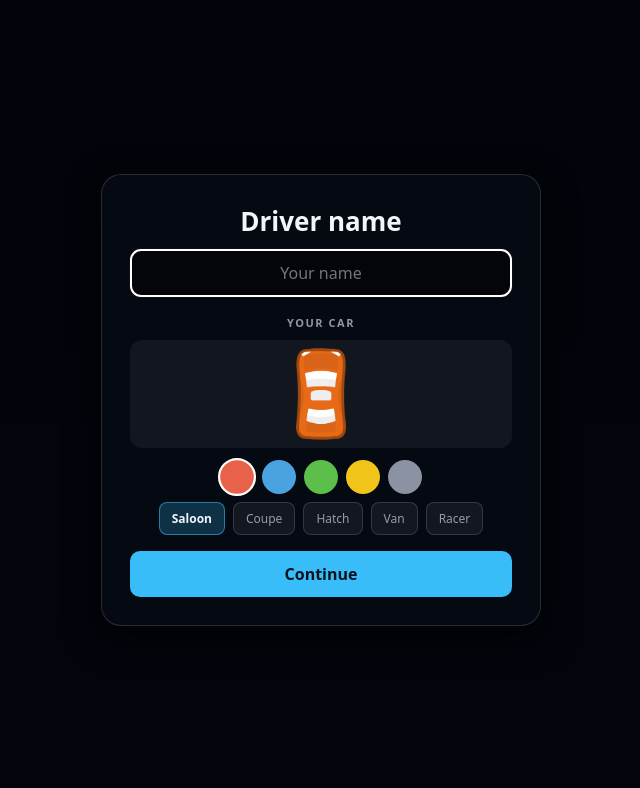
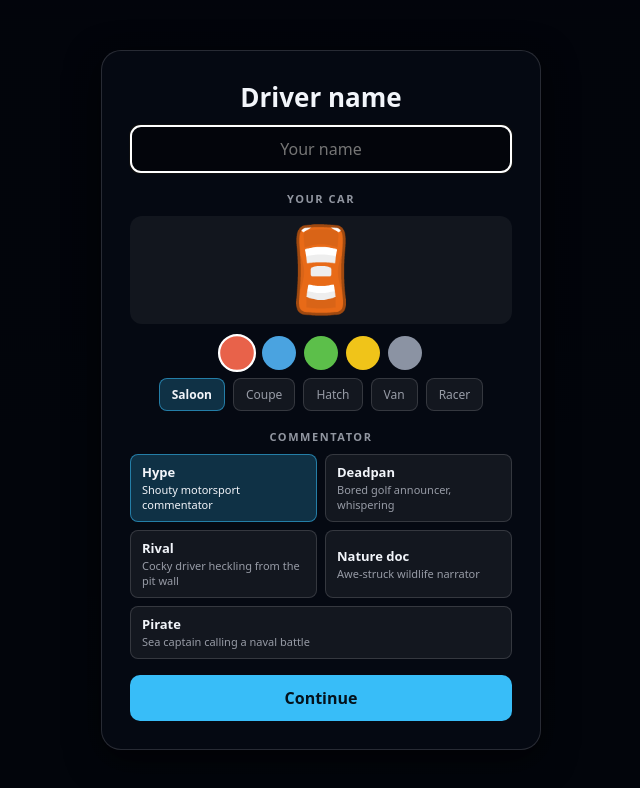
Before and after one commit to RegMCS/hackcmu2026_worksonmymachine, a website built with Vite: page client/index.html in a window 1280 px wide. Both pictures are taken after a click on the button "Play with arrow keys instead". Shown: the whole page, without its empty margins (319-959 px from the left). Built offline with nearby package versions, Linux system fonts and the light colour scheme; files whose address does not match are found by name.

Commit message:
Let the player pick the commentator
Ports the persona idea from the aden branch, which was a real improvement: the
commentator is a character you choose, not a fixed announcer. Five personas
(hype, deadpan, rival, nature doc, pirate) with an ElevenLabs voice picker
populated from the account.

Adapted in one way that matters. On aden the persona WAS the system prompt.
Here it layers onto one, because this codebase's prompt also carries the event
vocabulary and the rule that there is no throttle, brake or gearbox - a
commentator improvising about flooring it out of a corner is describing a game
nobody is playing. Personas change the voice, not the facts. The fixed
'excited sports-commentator register' rule is gone, since it fought every
persona that is not hype.

Persona and voice apply to LIVE lines only. The committed phrase bank stays the
primary path: re-synthesising 54 phrases per persona would cost roughly a
thousand credits each against a ~10,000/month tier, and the bank is what makes
the common events instant. hype is the default because the bank was generated
in that register, so the cached and live lines match.

The voice list comes from the account rather than a hardcoded id - free plans
can only synthesise with voices actually added to the account. Caller-supplied
voice ids are shape-checked before going into a URL. Absent key, failed fetch
or a server without the route all collapse to the same thing: the dropdown
stays hidden and commentary works as before.

Verified in a browser: five buttons, one pressed at a time, choice persists,
and the dropdown stays hidden against a server that lacks /api/voices.

```diff
--- a/client/index.html
+++ b/client/index.html
@@ -77,6 +77,14 @@
         <div class="shapes" id="car-shapes"></div>
       </div>
 
+      <div class="picker">
+        <h3>Commentator</h3>
+        <div class="personas" id="persona-list"></div>
+        <select id="voice-select" class="voice-select" aria-label="Commentary voice">
+          <option value="">Default voice</option>
+        </select>
+      </div>
+
       <button id="btn-name" class="primary">Continue</button>
     </div>
   </div>
--- a/client/src/audio/commentary.ts
+++ b/client/src/audio/commentary.ts
@@ -2,6 +2,7 @@ import { EVENT_PRIORITY, type GameEvent, type GameEventType } from '../game/even
 import { api } from '../net/api';
 import { PhraseBank, type PickedPhrase } from './phraseBank';
 import { getAudioContext, unlockAudio } from './context';
+import { PERSONA_DEFAULT } from '../../../shared/personas';
 
 /**
  * Live race commentary.
@@ -48,6 +49,17 @@ export class Commentator {
    *  if the TTS quota runs out mid-event. */
   onLine: ((text: string, source: 'cached' | 'live') => void) | null = null;
   bankOnly = false;
+  /**
+   * Persona and voice apply to LIVE lines only. The committed phrase bank was
+   * generated once in the `hype` register and is not re-synthesised per persona
+   * - that would cost roughly a thousand ElevenLabs credits per persona and the
+   * bank is deliberately the cheap, instant, primary path. So picking a persona
+   * colours the handful of contextual moments per race, and the common events
+   * keep the house voice. See shared/personas.ts.
+   */
+  persona = PERSONA_DEFAULT;
+  /** ElevenLabs voice id, or null for the server's configured default. */
+  voiceId: string | null = null;
   private ctx: AudioContext | null = null;
   private bank: PhraseBank | null = null;
   private current: AudioBufferSourceNode | HTMLAudioElement | null = null;
@@ -151,6 +163,7 @@ export class Commentator {
           gap: ctx.gap,
           collisions: ctx.collisions,
           details: event.data,
+          persona: this.persona,
         });
         if (res?.text) {
           this.lastLine = res.text;
@@ -177,7 +190,7 @@ export class Commentator {
       const res = await fetch('/api/tts', {
         method: 'POST',
         headers: { 'content-type': 'application/json' },
-        body: JSON.stringify({ text }),
+        body: JSON.stringify({ text, persona: this.persona, voiceId: this.voiceId ?? undefined }),
       });
       if (!res.ok) return false;
       const blob = await res.blob();
@@ -222,3 +235,26 @@ export class Commentator {
     this.current = null;
   }
 }
+
+export interface VoiceOption {
+  id: string;
+  name: string;
+  description: string;
+}
+
+/**
+ * Voices the ElevenLabs account can actually synthesise with.
+ *
+ * Fails soft to an empty list, which the picker renders as "Default voice" only
+ * - no key, no network, no ElevenLabs, and the screen still works.
+ */
+export async function fetchVoices(): Promise<VoiceOption[]> {
+  try {
+    const res = await fetch('/api/voices');
+    if (!res.ok) return [];
+    const data = (await res.json()) as VoiceOption[];
+    return Array.isArray(data) ? data : [];
+  } catch {
+    return [];
+  }
+}
--- /dev/null
+++ b/client/src/hud/personaPicker.ts
@@ -0,0 +1,92 @@
+import { PERSONAS, PERSONA_DEFAULT } from '../../../shared/personas';
+import { fetchVoices } from '../audio/commentary';
+import { escapeHtml } from './hud';
+
+/**
+ * Commentator picker on the name screen.
+ *
+ * Lives here rather than in main.ts so the wiring there stays a couple of lines.
+ * Mirrors the car picker: buttons with aria-pressed, choice persisted to
+ * localStorage, and no dependency on a race existing yet.
+ */
+
+const $ = <T extends HTMLElement>(id: string) => document.getElementById(id) as T;
+
+const PERSONA_KEY = 'ghostrace.persona';
+const VOICE_KEY = 'ghostrace.voice';
+
+export interface PersonaChoice {
+  persona: string;
+  voiceId: string | null;
+}
+
+/** Reads the stored choice. Safe before the picker has been built. */
+export function storedChoice(): PersonaChoice {
+  const persona = localStorage.getItem(PERSONA_KEY) ?? PERSONA_DEFAULT;
+  // A stored key from an older build may no longer exist; fall back rather than
+  // sending the server a persona it will silently reject.
+  const known = PERSONAS.some((p) => p.key === persona);
+  return {
+    persona: known ? persona : PERSONA_DEFAULT,
+    voiceId: localStorage.getItem(VOICE_KEY) || null,
+  };
+}
+
+/**
+ * Builds the picker and calls `onChange` whenever the choice changes.
+ *
+ * The voice dropdown stays hidden unless the ElevenLabs account actually has
+ * voices to choose between - an empty picker is worse than no picker, and with
+ * no API key configured that is exactly what it would be.
+ */
+export function buildPersonaPicker(onChange: (choice: PersonaChoice) => void): void {
+  const list = $('persona-list');
+  const select = $<HTMLSelectElement>('voice-select');
+  let choice = storedChoice();
+
+  list.innerHTML = '';
+  for (const p of PERSONAS) {
+    const b = document.createElement('button');
+    b.className = 'persona';
+    b.type = 'button';
+    b.dataset.key = p.key;
+    b.innerHTML =
+      `<span class="persona-name">${escapeHtml(p.name)}</span>` +
+      `<span class="persona-blurb">${escapeHtml(p.blurb)}</span>`;
+    b.setAttribute('aria-pressed', String(p.key === choice.persona));
+    b.addEventListener('click', () => {
+      choice = { ...choice, persona: p.key };
+      localStorage.setItem(PERSONA_KEY, p.key);
+      for (const el of Array.from(list.children)) {
+        el.setAttribute('aria-pressed', String((el as HTMLElement).dataset.key === p.key));
+      }
+      onChange(choice);
+    });
+    list.appendChild(b);
+  }
+
+  select.hidden = true;
+  select.addEventListener('change', () => {
+    choice = { ...choice, voiceId: select.value || null };
+    if (select.value) localStorage.setItem(VOICE_KEY, select.value);
+    else localStorage.removeItem(VOICE_KEY);
+    onChange(choice);
+  });
+
+  // Populated asynchronously; the screen is fully usable before it resolves.
+  void fetchVoices().then((voices) => {
+    if (!voices.length) return;
+    for (const v of voices) {
+      const opt = document.createElement('option');
+      opt.value = v.id;
+      opt.textContent = v.description ? `${v.name} - ${v.description}` : v.name;
+      select.appendChild(opt);
+    }
+    if (choice.voiceId && voices.some((v) => v.id === choice.voiceId)) {
+      select.value = choice.voiceId;
+    }
+    select.hidden = false;
+  });
+
+  onChange(choice);
+}
--- a/client/src/main.ts
+++ b/client/src/main.ts
@@ -18,6 +18,7 @@ import {
 } from './render/carSprites';
 import { Hud, renderLeaderboard, escapeHtml } from './hud/hud';
 import { describeStyle, findRivalRun, nearestNeighbour, renderSectorBars, rivalLine } from './hud/results';
+import { buildPersonaPicker } from './hud/personaPicker';
 import { Commentator } from './audio/commentary';
 import { Sfx } from './audio/sfx';
 import { unlockAudio } from './audio/context';
@@ -99,6 +100,10 @@ async function boot(): Promise<void> {
 
   spritesLoaded = await preloadCarSprites();
   buildCarPicker();
+  buildPersonaPicker(({ persona, voiceId }) => {
+    commentator.persona = persona;
+    commentator.voiceId = voiceId;
+  });
 
   race = new Race({
     trackId: TRACK_ID,
--- a/client/src/styles.css
+++ b/client/src/styles.css
@@ -473,3 +473,46 @@ input {
   background: rgba(255,255,255,0.05); font-variant-numeric: tabular-nums;
 }
 .qr-card ol li.me { background: rgba(56,189,248,0.2); border: 1px solid rgba(56,189,248,0.45); }
+
+/* --- Commentator picker -------------------------------------------------- */
+/* Same button language as the car shapes, but two-line: the blurb is what makes
+   the choice meaningful to someone who has never heard any of these voices. */
+.personas {
+  display: flex;
+  flex-wrap: wrap;
+  gap: 8px;
+  justify-content: center;
+}
+
+.persona {
+  font: inherit;
+  flex: 1 1 44%;
+  min-width: 130px;
+  text-align: left;
+  padding: 8px 11px;
+  border-radius: 8px;
+  background: rgba(255, 255, 255, 0.06);
+  border: 1px solid var(--panel-border);
+  color: var(--muted);
+  cursor: pointer;
+}
+.persona .persona-name { display: block; font-size: 13px; font-weight: 600; color: var(--text); }
+.persona .persona-blurb { display: block; font-size: 11px; line-height: 1.35; margin-top: 2px; }
+.persona[aria-pressed="true"] {
+  background: rgba(56, 189, 248, 0.22);
+  border-color: rgba(56, 189, 248, 0.55);
+  color: var(--text);
+}
+
+.voice-select {
+  font: inherit;
+  width: 100%;
+  margin-top: 10px;
+  padding: 9px 12px;
+  border-radius: 8px;
+  border: 1px solid var(--panel-border);
+  background: rgba(0, 0, 0, 0.35);
+  color: var(--text);
+}
+/* Only shown when the account actually has voices to choose between. */
+.voice-select[hidden] { display: none; }
--- /dev/null
+++ b/shared/personas.ts
@@ -0,0 +1,91 @@
+/**
+ * Commentator personas.
+ *
+ * Ported from the `aden` branch, which had a genuinely better idea here: the
+ * commentator is a character the player picks, not a fixed announcer.
+ *
+ * Adapted in one important way. On `aden` the persona WAS the whole system
+ * prompt. Here it is a layer on top of one, because this codebase's prompt also
+ * carries the event vocabulary and the hard rules that keep commentary truthful
+ * - above all that there is no throttle, brake or gearbox, so a commentator who
+ * improvises about "flooring it out of the corner" is describing a game nobody
+ * is playing. Personas may change the voice; they may not change the facts.
+ *
+ * Lives in shared/ because the client renders the picker and the server builds
+ * the prompt, and a persona list that drifts between the two is a persona list
+ * that lies to the player. This is a new file: shared/types.ts and shared/net.ts
+ * are frozen and are not touched.
+ */
+
+export interface Persona {
+  /** Stable key. Persisted in localStorage and sent on the wire - do not rename. */
+  key: string;
+  /** Shown on the picker button. */
+  name: string;
+  /** One line under the name, so the player knows what they are choosing. */
+  blurb: string;
+  /** Character description, spliced into the system prompt. */
+  prompt: string;
+  /** ElevenLabs voice_settings. Lower stability = more expressive delivery. */
+  stability: number;
+  style: number;
+}
+
+/**
+ * `hype` is first and is the default on purpose: the committed phrase bank was
+ * generated in exactly this register, so it is the one persona where the cached
+ * lines and the live lines sound like the same commentator. See PERSONA_DEFAULT.
+ */
+export const PERSONAS: Persona[] = [
+  {
+    key: 'hype',
+    name: 'Hype',
+    blurb: 'Shouty motorsport commentator',
+    prompt:
+      'a wildly energetic live motorsport commentator, dramatic and loud, who treats every corner like the last lap of a championship',
+    stability: 0.3,
+    style: 0.8,
+  },
+  {
+    key: 'deadpan',
+    name: 'Deadpan',
+    blurb: 'Bored golf announcer, whispering',
+    prompt:
+      'a bored, whispering golf-tournament announcer who is completely unimpressed by everything and narrates a crash like a missed putt',
+    stability: 0.85,
+    style: 0.15,
+  },
+  {
+    key: 'rival',
+    name: 'Rival',
+    blurb: 'Cocky driver heckling from the pit wall',
+    prompt:
+      'a cocky rival driver heckling from the pit wall, cheeky and competitive, playful jabs but never cruel',
+    stability: 0.4,
+    style: 0.7,
+  },
+  {
+    key: 'nature',
+    name: 'Nature doc',
+    blurb: 'Awe-struck wildlife narrator',
+    prompt:
+      'a calm, awe-struck nature documentary narrator observing the driver as a rare and fascinating species in its natural habitat',
+    stability: 0.75,
+    style: 0.35,
+  },
+  {
+    key: 'pirate',
+    name: 'Pirate',
+    blurb: 'Sea captain calling a naval battle',
+    prompt:
+      'a booming pirate sea captain calling the race as if it were a naval battle, full of nautical slang',
+    stability: 0.4,
+    style: 0.7,
+  },
+];
+
+export const PERSONA_DEFAULT = 'hype';
+
+export function getPersona(key: string | undefined | null): Persona {
+  return PERSONAS.find((p) => p.key === key) ?? PERSONAS[0];
+}
```
Also changed, not shown: server/src/ai.ts (+78 -6 lines), server/src/index.ts (+15 -2 lines).
